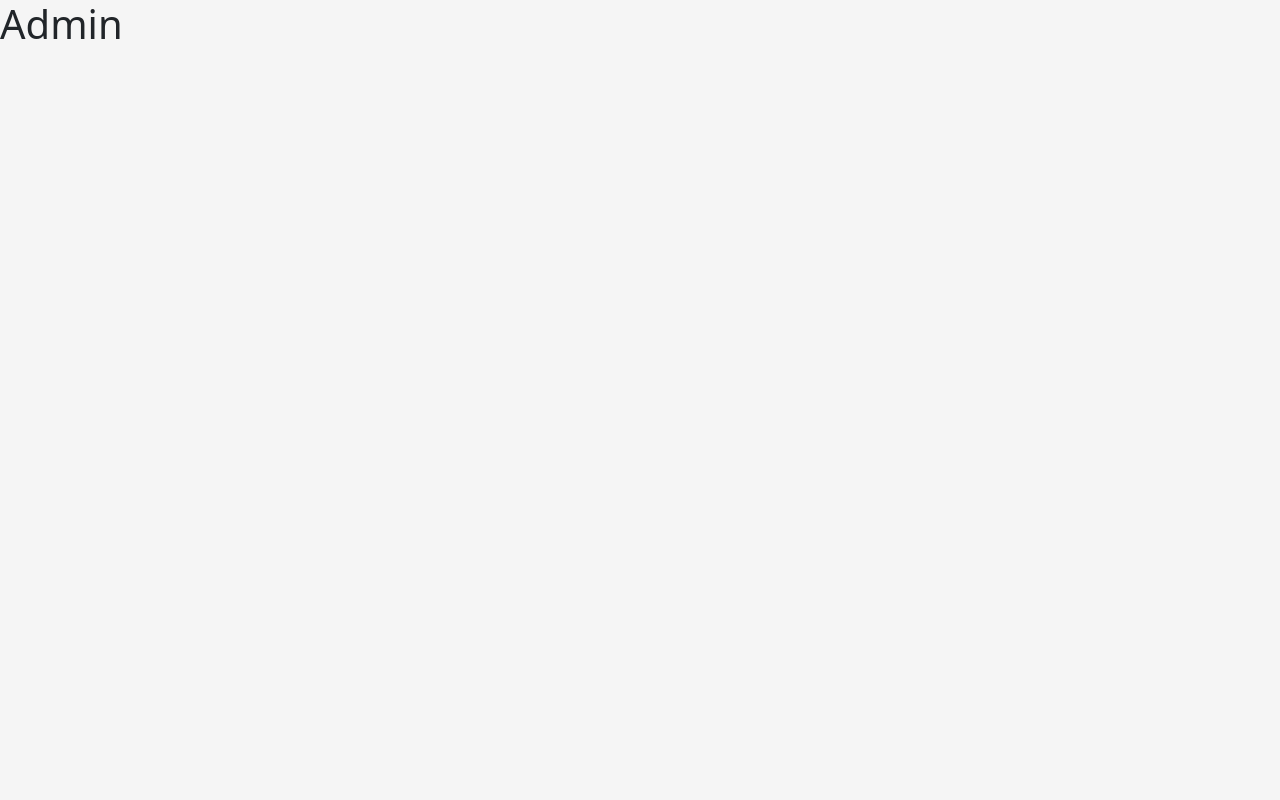
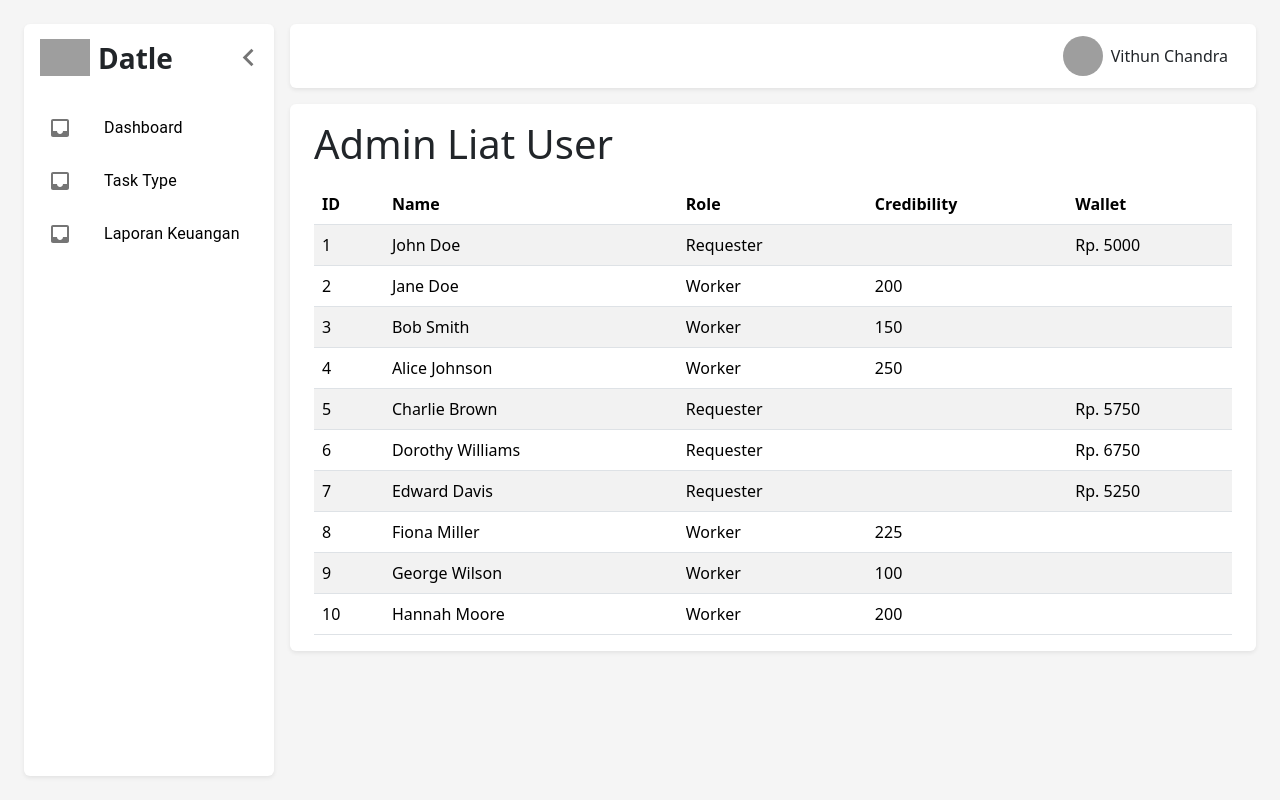
Before and after one commit to vithunchandra/Data-Labelling, a React (Vite) app in the folder Frontend/: page /admin in a window 1280 px wide. Built offline with nearby package versions, Linux system fonts and the light colour scheme; grey boxes are pictures that could not be loaded.

Commit message:
admin sisa keuangan
tambah dummy user dan task_type. sudah bisa muncul user dan task type dalam tabel dan harga pada task type sudah bisa diubah (sementara)

```diff
--- a/Frontend/src/App.tsx
+++ b/Frontend/src/App.tsx
@@ -10,13 +10,24 @@ import Signup from "./pages/Signup";
 import Admin from "./pages/admin/Admin";
 import Requester from "./pages/requester/Requester";
 import Worker from "./pages/worker/Worker";
-import { requesterNavigation, workerNavigation } from "./route";
+import { adminNavigation, requesterNavigation, workerNavigation } from "./route";
 
 function App() {
   const router = createBrowserRouter(
     createRoutesFromElements([
       <Route path="/signup" index={true} element={<Signup />}></Route>,
-      <Route path="/admin" element={<Admin />}></Route>,
+      <Route path="/admin" element={<Admin />}>
+        {adminNavigation.map((item, index) => {
+          return (
+            <Route
+              key={index}
+              index={index === 0 && true}
+              path={item.path}
+              element={item.element}
+            ></Route>
+          );
+        })}
+      </Route>,
       <Route path="/requester" element={<Requester />}>
         {requesterNavigation.map((item, index) => {
           return (
--- /dev/null
+++ b/Frontend/src/dummy_data/task_type.json
@@ -0,0 +1,22 @@
+[
+  {
+    "_id": 1,
+    "name": "Translation",
+    "price": 1.5
+  },
+  {
+    "_id": 2,
+    "name": "Summary",
+    "price": 1
+  },
+  {
+    "_id": 3,
+    "name": "AI Summary Checking",
+    "price": 0.5
+  },
+  {
+    "_id": 4,
+    "name": "Classification",
+    "price": 3
+  }
+]
--- /dev/null
+++ b/Frontend/src/dummy_data/user.json
@@ -0,0 +1,72 @@
+[
+    {
+      "_id": "1",
+      "name": "John Doe",
+      "role": "Requester",
+      "credibility": 0,
+      "wallet": 5000
+    },
+    {
+      "_id": "2",
+      "name": "Jane Doe",
+      "role": "Worker",
+      "credibility": 200,
+      "wallet": 0
+    },
+    {
+      "_id": "3",
+      "name": "Bob Smith",
+      "role": "Worker",
+      "credibility": 150,
+      "wallet": 0
+    },
+    {
+      "_id": "4",
+      "name": "Alice Johnson",
+      "role": "Worker",
+      "credibility": 250,
+      "wallet": 0
+    },
+    {
+      "_id": "5",
+      "name": "Charlie Brown",
+      "role": "Requester",
+      "credibility": 0,
+      "wallet": 5750
+    },
+    {
+      "_id": "6",
+      "name": "Dorothy Williams",
+      "role": "Requester",
+      "credibility": 0,
+      "wallet": 6750
+    },
+    {
+      "_id": "7",
+      "name": "Edward Davis",
+      "role": "Requester",
+      "credibility": 0,
+      "wallet": 5250
+    },
+    {
+      "_id": "8",
+      "name": "Fiona Miller",
+      "role": "Worker",
+      "credibility": 225,
+      "wallet": 0
+    },
+    {
+      "_id": "9",
+      "name": "George Wilson",
+      "role": "Worker",
+      "credibility": 100,
+      "wallet": 0
+    },
+    {
+      "_id": "10",
+      "name": "Hannah Moore",
+      "role": "Worker",
+      "credibility": 200,
+      "wallet": 0
+    }
+  ]
--- a/Frontend/src/pages/admin/Admin.tsx
+++ b/Frontend/src/pages/admin/Admin.tsx
@@ -1,5 +1,7 @@
+import MainLayout from "../../components/dashboard/MainLayout";
+import { adminNavigation } from "../../route";
 export default function Admin (){
     return(
-        <h1>Admin</h1>
+        <MainLayout navigation={adminNavigation} role="Admin"></MainLayout>
     )
 }
--- /dev/null
+++ b/Frontend/src/pages/admin/AdminDashboard.tsx
@@ -0,0 +1,31 @@
+import user from "../../dummy_data/user.json";
+
+export default function AdminDashboard() {
+  return (
+    <div className="container">
+      <h1 className="my-3">Admin Liat User</h1>
+      <table className="table table-striped">
+        <thead>
+          <tr>
+            <th>ID</th>
+            <th>Name</th>
+            <th>Role</th>
+            <th>Credibility</th>
+            <th>Wallet</th>
+          </tr>
+        </thead>
+        <tbody>
+          {user.map((user, index) => (
+            <tr key={index}>
+              <td>{user._id}</td>
+              <td>{user.name}</td>
+              <td>{user.role}</td>
+              {user.credibility !== 0 ? <td>{user.credibility}</td> : <td></td>}
+              {user.wallet !== 0 ? <td>Rp. {user.wallet}</td> : <td></td>}
+            </tr>
+          ))}
+        </tbody>
+      </table>
+    </div>
+  );
+}
--- /dev/null
+++ b/Frontend/src/pages/admin/AdminKeuangan.tsx
@@ -0,0 +1,8 @@
+export default function AdminKeuangan() {
+  return (
+    <div className="container">
+      <h1 className="my-3">Admin Keuangan</h1>
+
+    </div>
+  );
+}
--- /dev/null
+++ b/Frontend/src/pages/admin/AdminTaskType.tsx
@@ -0,0 +1,61 @@
+import React, { useState } from "react";
+import taskType from "../../dummy_data/task_type.json";
+
+export default function AdminTaskType() {
+  const [data, setData] = useState(taskType);
+  const [editIndex, setEditIndex] = useState(null);
+  const [price, setPrice] = useState(0);
+
+  const handleEdit = (index) => {
+    setEditIndex(index);
+    setPrice(data[index].price);
+  };
+
+  const handleSave = (index) => {
+    const newData = [...data];
+    newData[index].price = price;
+    setData(newData);
+    setEditIndex(null);
+  };
+
+  return (
+    <div className="container">
+      <h1 className="my-3">Admin Task Type</h1>
+      <table className="table table-striped">
+        <thead>
+          <tr>
+            <th>ID</th>
+            <th>Name</th>
+            <th>Price</th>
+            <th>Edit</th>
+          </tr>
+        </thead>
+        <tbody>
+          {data.map((type, index) => (
+            <tr key={index}>
+              <td>{type._id}</td>
+              <td>{type.name}</td>
+              <td>
+                {editIndex === index ? (
+                  <input
+                    value={price}
+                    onChange={(e) => setPrice(e.target.value)}
+                  />
+                ) : (
+                  type.price
+                )}
+              </td>
+              <td>
+                {editIndex === index ? (
+                  <button onClick={() => handleSave(index)}>Save</button>
+                ) : (
+                  <button onClick={() => handleEdit(index)}>Edit Price</button>
+                )}
+              </td>
+            </tr>
+          ))}
+        </tbody>
+      </table>
+    </div>
+  );
+}
--- a/Frontend/src/route.tsx
+++ b/Frontend/src/route.tsx
@@ -1,3 +1,6 @@
+import AdminDashboard from "./pages/admin/AdminDashboard";
+import AdminTaskType from "./pages/admin/AdminTaskType";
+import AdminKeuangan from "./pages/admin/AdminKeuangan";
 import RequesterDashboard from "./pages/requester/RequesterDashboard";
 import Marketplace from "./pages/worker/Marketplace";
 import WorkerDashboard from "./pages/worker/WorkerDashboard";
@@ -32,3 +35,24 @@ export const requesterNavigation = [
     path: "/requester",
   },
 ];
+
+export const adminNavigation = [
+  {
+    name: "Dashboard",
+    icon: <i className="bi bi-house"></i>,
+    element: <AdminDashboard />,
+    path: "/admin",
+  },
+  {
+    name: "Task Type",
+    icon: <i className="bi bi-house"></i>,
+    element: <AdminTaskType />,
+    path: "/admin/task_type",
+  },
+  {
+    name: "Laporan Keuangan",
+    icon: <i className="bi bi-house"></i>,
+    element: <AdminKeuangan />,
+    path: "/admin/keuangan",
+  },
+]
```
